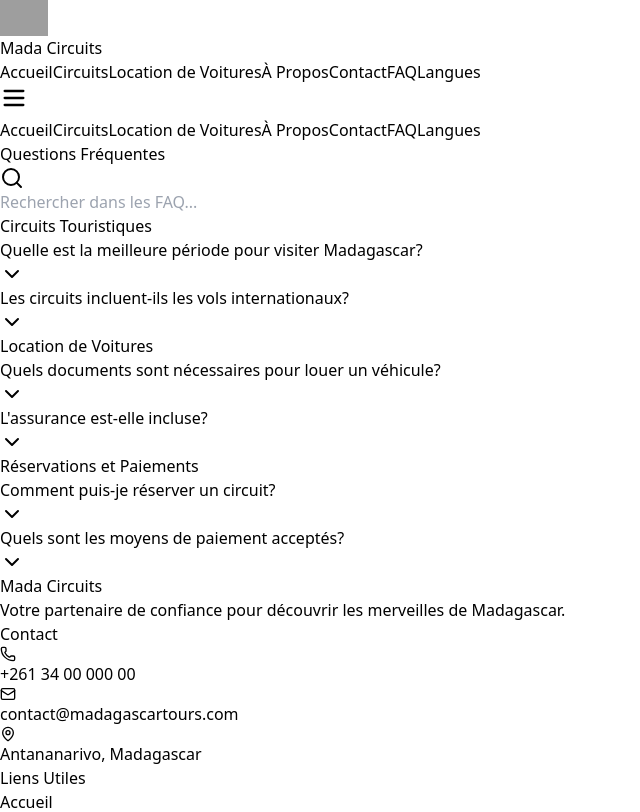
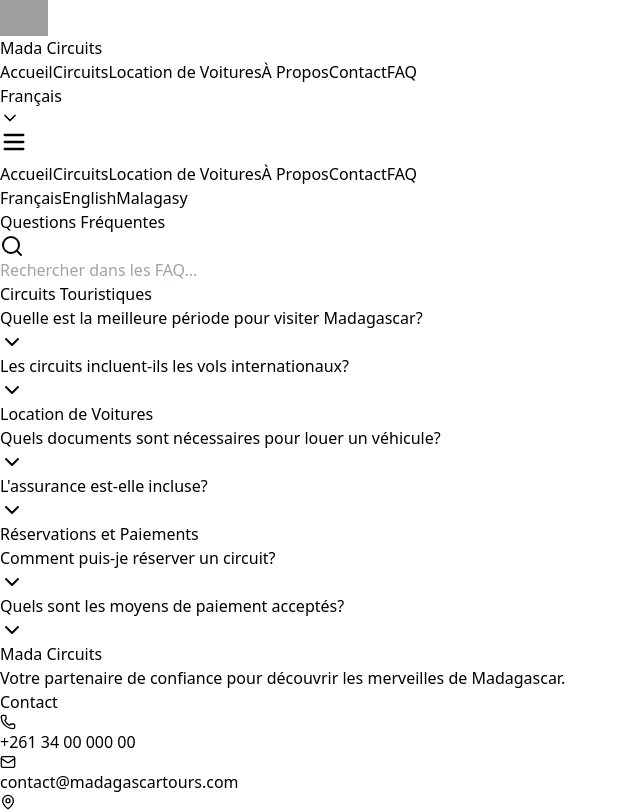
Before and after one commit to Heritiana5860/madagascar-circuits-frontend, a React (Vite) app: page /faq in a window 1280 px wide. Shown: the top 812 px of the page, without its empty margins (0-640 px from the left). Built offline with nearby package versions, Linux system fonts and the light colour scheme; grey boxes are pictures that could not be loaded.

Commit message:
update navigation

```diff
--- a/src/components/Footer.jsx
+++ b/src/components/Footer.jsx
@@ -9,7 +9,6 @@ const Footer = () => {
     { to: "/apropos", label: "À Propos" },
     { to: "/contact", label: "Contact" },
     { to: "/faq", label: "FAQ" },
-    { to: "/languages", label: "Langues" }
   ];
 
   return (
--- a/src/components/Navbar.jsx
+++ b/src/components/Navbar.jsx
@@ -1,9 +1,18 @@
 import { useState } from 'react';
-import { Menu, X } from 'lucide-react';
+import { Menu, X, ChevronDown } from 'lucide-react';
 import { Link } from 'react-router-dom';
 
 const Navbar = () => {
   const [isOpen, setIsOpen] = useState(false);
+  const [isLanguageOpen, setIsLanguageOpen] = useState(false);
+
+  const languages = [
+    { code: 'fr', label: 'Français' },
+    { code: 'en', label: 'English' },
+    { code: 'mg', label: 'Malagasy' }
+  ];
+
+  const [selectedLanguage, setSelectedLanguage] = useState(languages[0]);
 
   const menuItems = [
     { to: "/", label: "Accueil" },
@@ -11,9 +20,13 @@ const Navbar = () => {
     { to: "/location-de-voitures", label: "Location de Voitures" },
     { to: "/apropos", label: "À Propos" },
     { to: "/contact", label: "Contact" },
-    { to: "/faq", label: "FAQ" },
-    { to: "/languages", label: "Langues" }
+    { to: "/faq", label: "FAQ" }
   ];
+
+  const handleLanguageSelect = (language) => {
+    setSelectedLanguage(language);
+    setIsLanguageOpen(false);
+  };
 
   return (
     <header className="fixed w-full bg-white shadow-md z-50">
@@ -43,6 +56,33 @@ const Navbar = () => {
                 {item.label}
               </Link>
             ))}
+            <div className="relative">
+              <button
+                onClick={() => setIsLanguageOpen(!isLanguageOpen)}
+                className="flex items-center space-x-1 text-gray-700 hover:text-yellow-500 transition duration-300 font-medium"
+                aria-expanded={isLanguageOpen}
+                aria-haspopup="true"
+              >
+                <span>{selectedLanguage.label}</span>
+                <ChevronDown size={20} />
+              </button>
+              {isLanguageOpen && (
+                <div className="absolute right-0 mt-2 w-48 rounded-md shadow-lg bg-white ring-1 ring-black ring-opacity-5">
+                  <div className="py-1" role="menu" aria-orientation="vertical">
+                    {languages.map((language) => (
+                      <button
+                        key={language.code}
+                        onClick={() => handleLanguageSelect(language)}
+                        className="block w-full text-left px-4 py-2 text-sm text-gray-700 hover:bg-yellow-50 hover:text-yellow-500"
+                        role="menuitem"
+                      >
+                        {language.label}
+                      </button>
+                    ))}
+                  </div>
+                </div>
+              )}
+            </div>
           </div>
           <div className="md:hidden flex items-center">
             <button
@@ -73,6 +113,26 @@ const Navbar = () => {
                 {item.label}
               </Link>
             ))}
+            <div className="px-3 py-2">
+              <div className="space-y-1">
+                {languages.map((language) => (
+                  <button
+                    key={language.code}
+                    onClick={() => {
+                      handleLanguageSelect(language);
+                      setIsOpen(false);
+                    }}
+                    className={`block w-full text-left px-3 py-2 rounded-md text-base font-medium ${
+                      selectedLanguage.code === language.code
+                        ? "text-yellow-500 bg-yellow-50"
+                        : "text-gray-700 hover:bg-yellow-50 hover:text-yellow-500"
+                    } transition duration-300`}
+                  >
+                    {language.label}
+                  </button>
+                ))}
+              </div>
+            </div>
           </div>
         </div>
       </nav>
```
